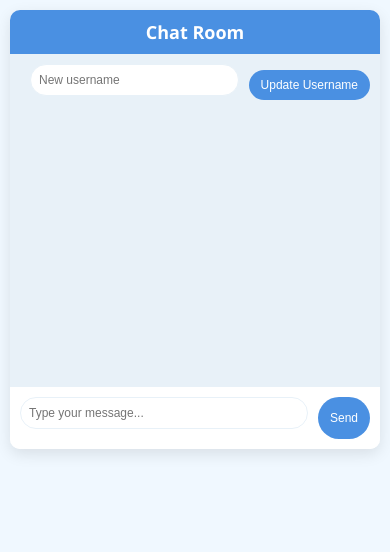
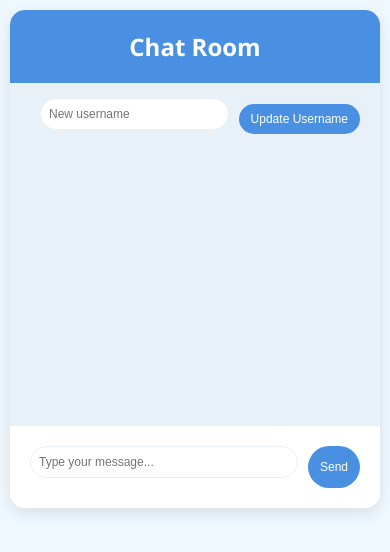
Before and after one commit to King05081/Chat-Room, a Flask app: page / in a window 390 px wide. Shown: the top 552 px of the page. Run offline with Flask 3, Linux system fonts and the light colour scheme; some libraries are stand-ins or nearby versions.

Commit message:
Update index.html

```diff
--- a/templates/index.html
+++ b/templates/index.html
@@ -164,17 +164,11 @@
 			@media screen and (max-width: 768px) {
 			    .chat-container {
 			        margin: 10px;
-					border-radius: 10px;
-				}
-
-				.chat-header {
-					font-size: 20px;
-					padding: 15px;
 			    }
 
 			    .chat-messages {
+			        height: 300px;
 			        padding: 10px;
-					height: 300px;
 			    }
 
 			    .message img {
@@ -187,20 +181,10 @@
 			        padding: 10px;
 			    }
 
-				.message-username {
-					font-size: 12px;
-				}
-
-				.chat-input,
-				.username-container {
-					padding: 10px;
-					flex-wrap: wrap;
-				}
-
 			    #message-input,
 			    #username-input {
 			        font-size: 14px;
-					padding: 10px;
+			        padding: 8px;
 			        margin-bottom: 10px;
 			    }
 
@@ -212,11 +196,6 @@
 			}
 
 			@media screen and (max-width: 480px) {
-				.chat-header {
-					font-size: 18px;
-					padding: 10px;
-				}
-
 			    .chat-messages {
 			        height: 250px;
 			    }
@@ -231,10 +210,6 @@
 			        padding: 8px;
 			    }
 
-				.message-username {
-					font-size: 10px;
-				}
-
 			    #message-input,
 			    #username-input {
 			        font-size: 12px;
@@ -247,6 +222,7 @@
 			        padding: 8px 12px;
 			    }
 			}
+
 		</style>
 	</head>
 	<body>
```
Lines whose indentation alone changed are shown as unchanged.
